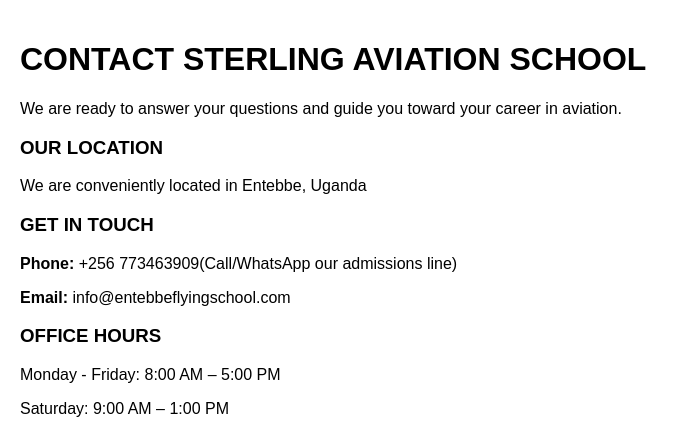
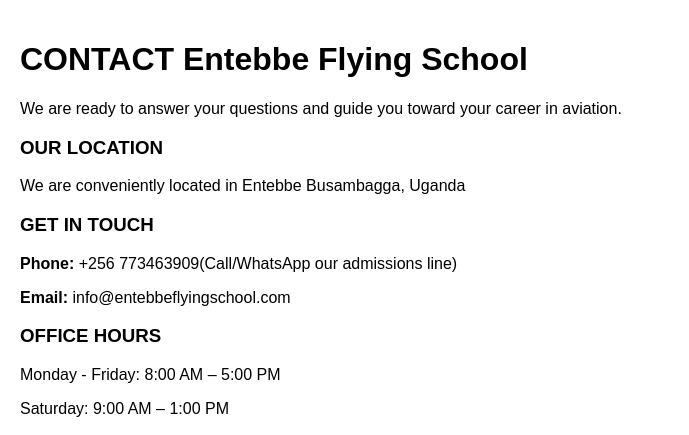
Before and after one commit to aphie761-arch/website, a Flask app: page /contact in a window 1280 px wide. Shown: the part 170-605 px from the top of the page, without its empty margins (0-689 px from the left). Run offline with Flask 3, Linux system fonts and the light colour scheme.

Commit message:
update contact to Entebbe Flying School

```diff
--- a/templates/contact.html
+++ b/templates/contact.html
@@ -1,11 +1,11 @@
 {% extends 'base.html' %}
 {% block content %}
 <div class="contact-section">
-    <h1>CONTACT STERLING AVIATION SCHOOL</h1>
+    <h1>CONTACT Entebbe Flying School</h1>
     <p>We are ready to answer your questions and guide you toward your career in aviation.</p>
 
     <h3>OUR LOCATION</h3>
-    <p>We are conveniently located in Entebbe, Uganda</p>
+    <p>We are conveniently located in Entebbe Busambagga, Uganda</p>
 
     <h3>GET IN TOUCH</h3>
     <p><strong>Phone:</strong> +256 773463909(Call/WhatsApp our admissions line)</p>
```
